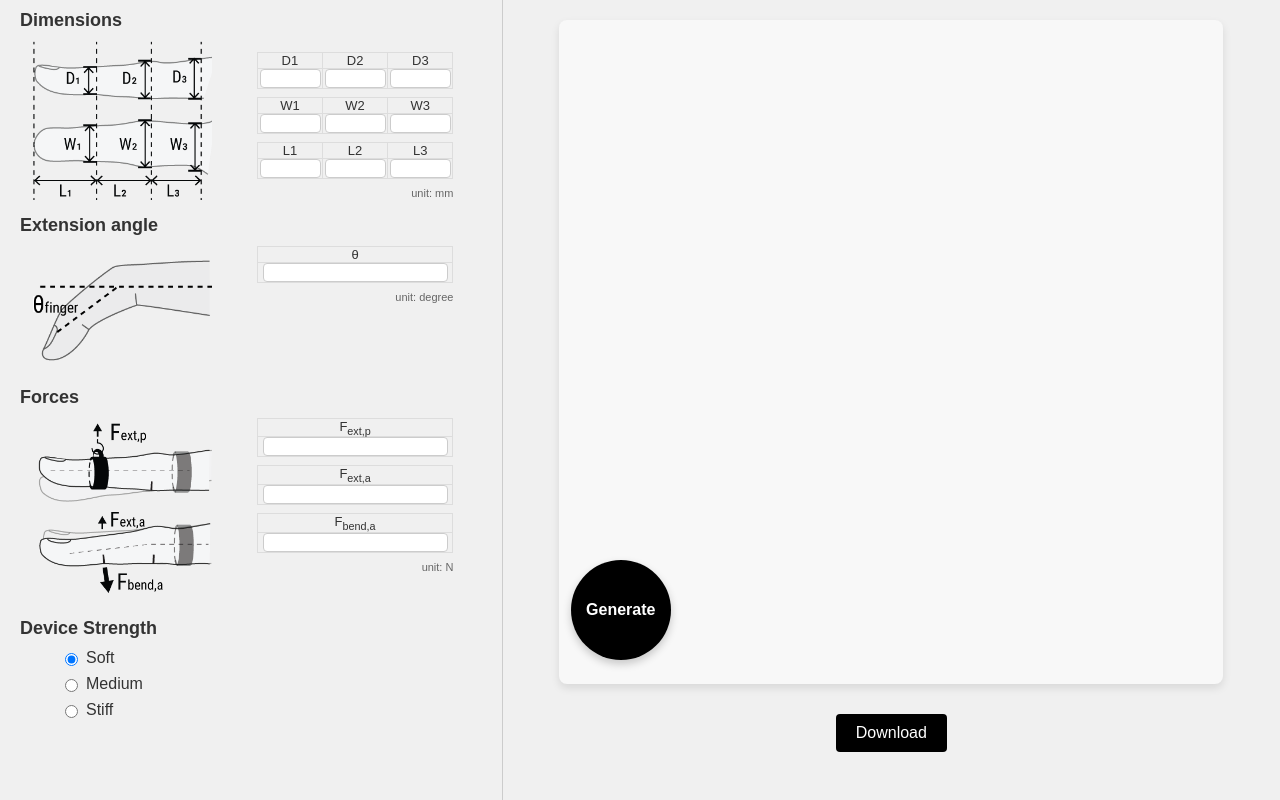
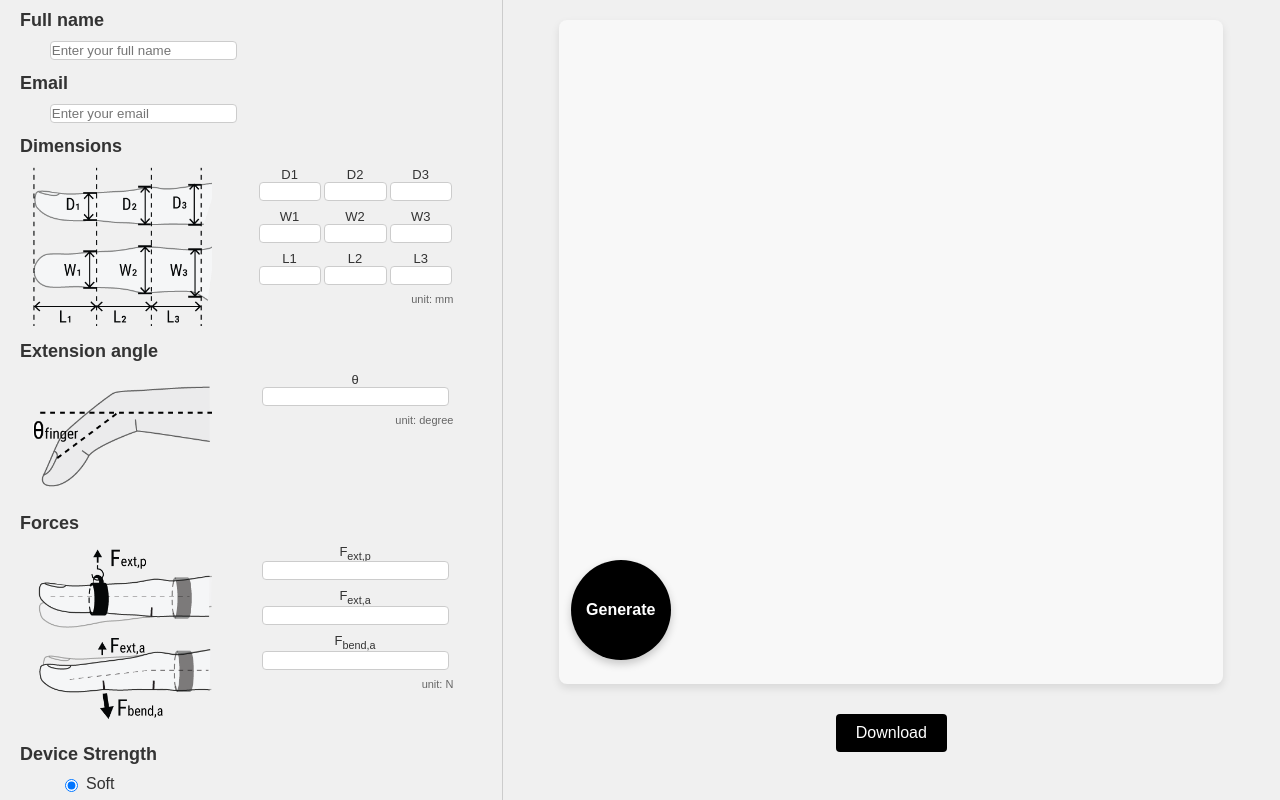
Before and after one commit to katelin09/BistableOrthosis, a website: page orthosis-website/public/index.html in a window 1280 px wide. Drawn offline with nearby package versions, Linux system fonts and the light colour scheme.

Commit message:
email and name input fields

```diff
--- a/orthosis-website/public/index.html
+++ b/orthosis-website/public/index.html
@@ -10,6 +10,36 @@
   <div class="container">
     <!-- left col for param inputs -->
     <div class="left-column">
+      <!-- user info input section -->
+      <div class="parameter-section">
+        <h2>Full name</h2>
+      </div>
+
+      <div class="parameter-section">
+        <div class="input-container">
+          <table>
+            <tr>
+              <td><input type="text" id="fullName" placeholder="Enter your full name"></td>
+            </tr>
+          </table>
+        </div>
+      </div>
+
+      <!-- email input section -->
+      <div class="parameter-section">
+        <h2>Email</h2>
+      </div>
+
+      <div class="parameter-section">
+        <div class="input-container">
+          <table>
+            <tr>
+              <td><input type="email" id="email" placeholder="Enter your email"></td>
+            </tr>
+          </table>
+        </div>
+      </div>
+
       <!-- dimensions input section -->
       <div class="parameter-section">
         <h2>Dimensions</h2>
--- a/orthosis-website/public/styles.css
+++ b/orthosis-website/public/styles.css
@@ -71,11 +71,11 @@ table {
 td {
   padding: 0px 2px;
   text-align: center;
-  border: 1px solid #ddd;
+  border: none;
   font-size: 13px;
 }
 
-input[type="text"], input[type="number"] {
+input[type="text"], input[type="number"], input[type="email"] {
   width: 95%;
   padding: 1px;
   border: 1px solid #ccc;
```
